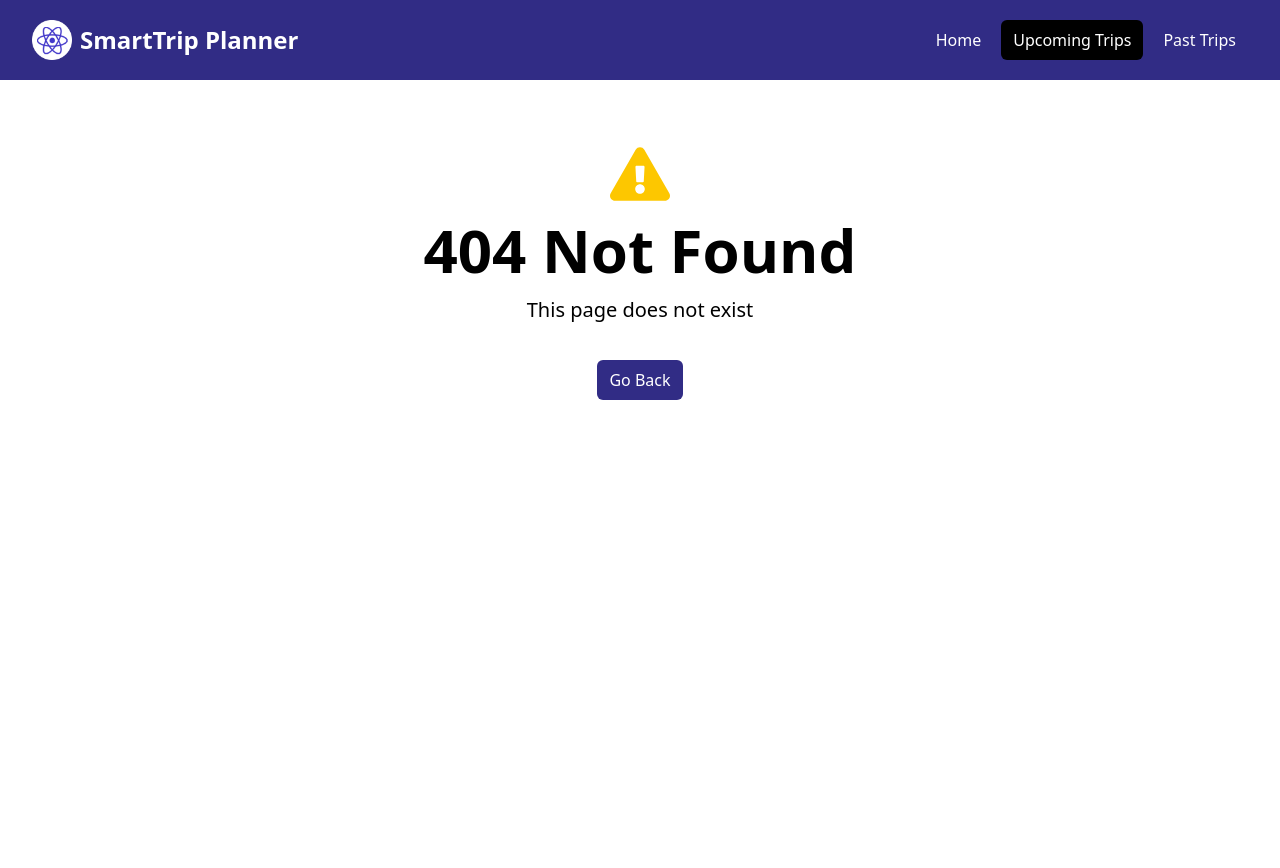
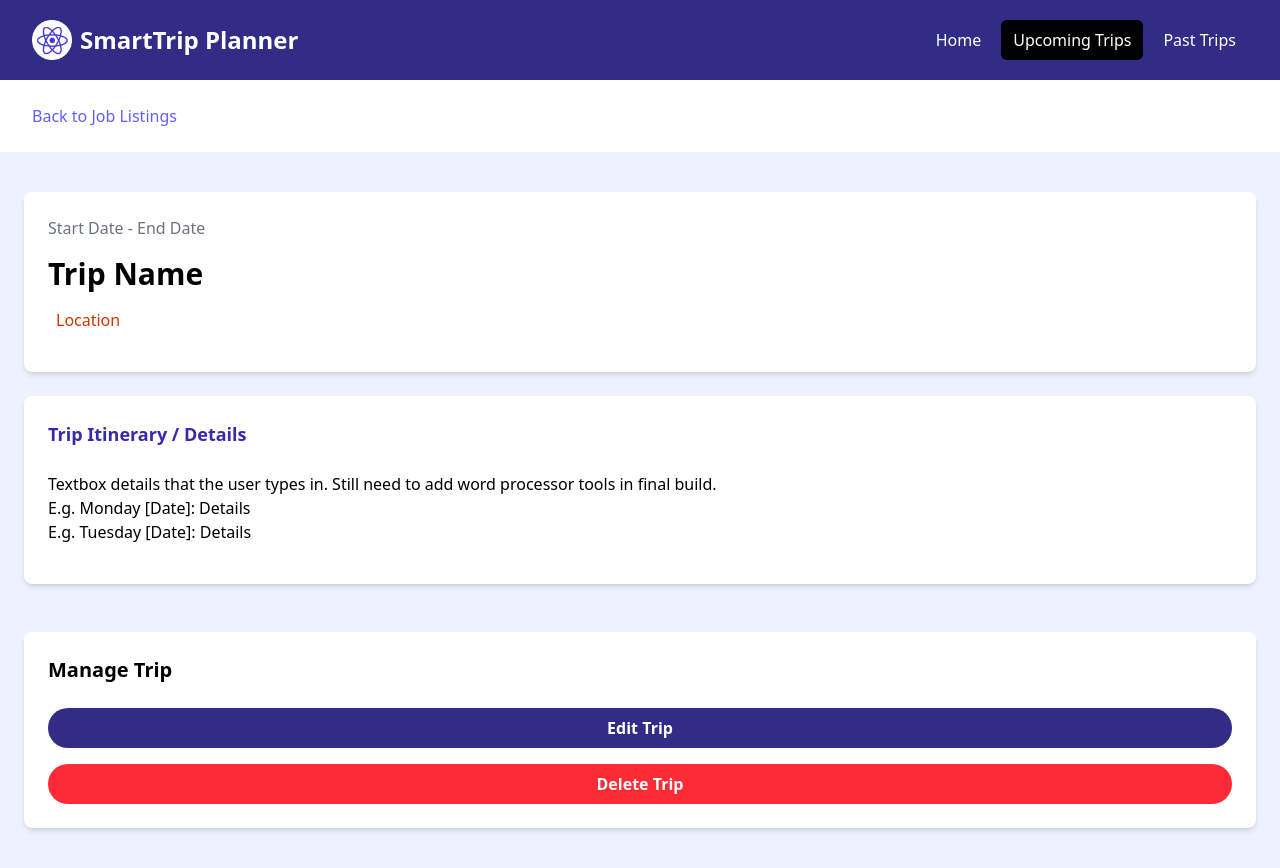
Before and after one commit to jahi-omari/trip-planner, a React (Vite) app: page /upcoming-trips-page/trip-details in a window 1280 px wide. Before the commit this address had no page. Before the commit the page ends 800 px from the top, so only its background shows below. Built offline with nearby package versions, Linux system fonts and the light colour scheme.

Commit message:
Created TripPage which contains an individual trip's details

```diff
--- a/src/App.jsx
+++ b/src/App.jsx
@@ -4,6 +4,7 @@ import Homepage from './pages/Homepage'
 import UpcomingTripsPage from './pages/UpcomingTripsPage'
 import MainLayout from './layouts/MainLayout'
 import NotFoundPage from './pages/NotFoundPage'
+import TripPage from './pages/TripPage'
 
 const router = createBrowserRouter(
   [{path: "/",
@@ -12,6 +13,8 @@ const router = createBrowserRouter(
       {index: true, element: <Homepage/>},
       {path: "homepage", element: <Homepage/>},
       {path: "upcoming-trips-page", element: <UpcomingTripsPage/>},
+      {path: "upcoming-trips-page/trip-details", element: <TripPage/>},
+      {path: "trip-details", element: <TripPage/>},
       {path: "*", element: <NotFoundPage/>},
     ]
   }]
--- a/src/components/RecentUpcomingTrips.jsx
+++ b/src/components/RecentUpcomingTrips.jsx
@@ -28,8 +28,6 @@ const RecentUpcomingTrips = () => {
                Itinerary Details
               </div>
 
-              {/* <h3 className="text-indigo-500 mb-2">$70 - $80K / Year</h3> */}
-
               <div className="border border-gray-100 mb-5"></div>
 
               <div className="flex flex-col lg:flex-row justify-between mb-4">
@@ -38,7 +36,7 @@ const RecentUpcomingTrips = () => {
                   Castries, ST. LUCIA
                 </div>
                 <Link
-                  to="trip.id"
+                  to="trip-details"
                   className="h-[36px] bg-indigo-900 hover:bg-indigo-600 text-white px-4 py-2 rounded-lg text-center text-sm"
                 >
                  View Trip
@@ -58,8 +56,6 @@ const RecentUpcomingTrips = () => {
                Itinerary Details
               </div>
 
-              {/* <h3 className="text-indigo-500 mb-2">$70 - $80K / Year</h3> */}
-
               <div className="border border-gray-100 mb-5"></div>
 
               <div className="flex flex-col lg:flex-row justify-between mb-4">
@@ -68,7 +64,7 @@ const RecentUpcomingTrips = () => {
                   London, ENGLAND
                 </div>
                 <Link
-                  to="job.id"
+                  to="trip-details"
                   className="h-[36px] bg-indigo-900 hover:bg-indigo-600 text-white px-4 py-2 rounded-lg text-center text-sm"
                 >
                  View Trip
@@ -88,7 +84,6 @@ const RecentUpcomingTrips = () => {
                Itinerary Details
               </div>
 
-              {/* <h3 className="text-indigo-500 mb-2">$70 - $80K / Year</h3> */}
 
               <div className="border border-gray-100 mb-5"></div>
 
@@ -98,8 +93,8 @@ const RecentUpcomingTrips = () => {
                   Venice, ITALY
                 </div>
                 <Link
-                  to="{job.id}"
-                  className="h-[36px] bg-indigo-900 hover:bg-indigo-900 text-white px-4 py-2 rounded-lg text-center text-sm"
+                  to="trip-details"
+                  className="h-[36px] bg-indigo-900 hover:bg-indigo-500 text-white px-4 py-2 rounded-lg text-center text-sm"
                 >
                  View Trip
                 </Link>
--- /dev/null
+++ b/src/pages/TripPage.jsx
@@ -0,0 +1,76 @@
+import React from 'react'
+import { Link } from 'react-router-dom'
+
+const TripPage = () => {
+  return (
+    <>
+    <section>
+      <div className="container m-auto py-6 px-6">
+        <Link
+          to="/upcoming-trips-page"
+          className="text-indigo-500 hover:text-indigo-600 flex items-center"
+        >
+          <i className="fas fa-arrow-left mr-2"></i> Back to Job Listings
+        </Link>
+      </div>
+    </section>
+
+    <section className="bg-indigo-50">
+      <div className="container m-auto py-10 px-6">
+        <div className="grid grid-cols-1 md:grid-cols-70/30 w-full gap-6">
+          <main>
+            <div
+              className="bg-white p-6 rounded-lg shadow-md text-center md:text-left"
+            >
+              <div className="text-gray-500 mb-4">Start Date - End Date</div>
+              <h1 className="text-3xl font-bold mb-4">
+                Trip Name
+              </h1>
+              <div
+                className="text-gray-500 mb-4 flex align-middle justify-center md:justify-start"
+              >
+                <i
+                  className="fa-solid fa-location-dot text-lg text-orange-700 mr-2"
+                ></i>
+                <p className="text-orange-700">Location</p>
+              </div>
+            </div>
+
+            <div className="bg-white p-6 rounded-lg shadow-md mt-6">
+              <h3 className="text-indigo-800 text-lg font-bold mb-6">
+                Trip Itinerary / Details
+              </h3>
+
+              <p className="mb-4">
+                Textbox details that the user types in. Still need to add word processor tools in final build.
+                <p>E.g. Monday [Date]: Details</p>
+                <p>E.g. Tuesday [Date]: Details</p>
+              </p>
+            </div>
+          </main>
+
+          {/* <!-- Sidebar --> */}
+          <aside>
+            {/* <!-- Manage --> */}
+            <div className="bg-white p-6 rounded-lg shadow-md mt-6">
+              <h3 className="text-xl font-bold mb-6">Manage Trip</h3>
+              <a
+                href="/add-job.html"
+                className="bg-indigo-900 hover:bg-indigo-600 text-white text-center font-bold py-2 px-4 rounded-full w-full focus:outline-none focus:shadow-outline mt-4 block"
+                >Edit Trip</a
+              >
+              <button
+                className="bg-red-500 hover:bg-red-600 text-white font-bold py-2 px-4 rounded-full w-full focus:outline-none focus:shadow-outline mt-4 block"
+              >
+                Delete Trip
+              </button>
+            </div>
+          </aside>
+        </div>
+      </div>
+    </section>
+    </>
+  )
+}
+
+export default TripPage
--- a/src/pages/UpcomingTripsPage.jsx
+++ b/src/pages/UpcomingTripsPage.jsx
@@ -1,8 +1,11 @@
 import React from 'react'
+import RecentUpcomingTrips from '../components/RecentUpcomingTrips'
 
 const UpcomingTripsPage = () => {
   return (
-    <div>UpcomingTripsPage</div>
+    <section className='bg-blue-50 px-4 py-6'>
+      <RecentUpcomingTrips/>
+    </section>
   )
 }
 
```
